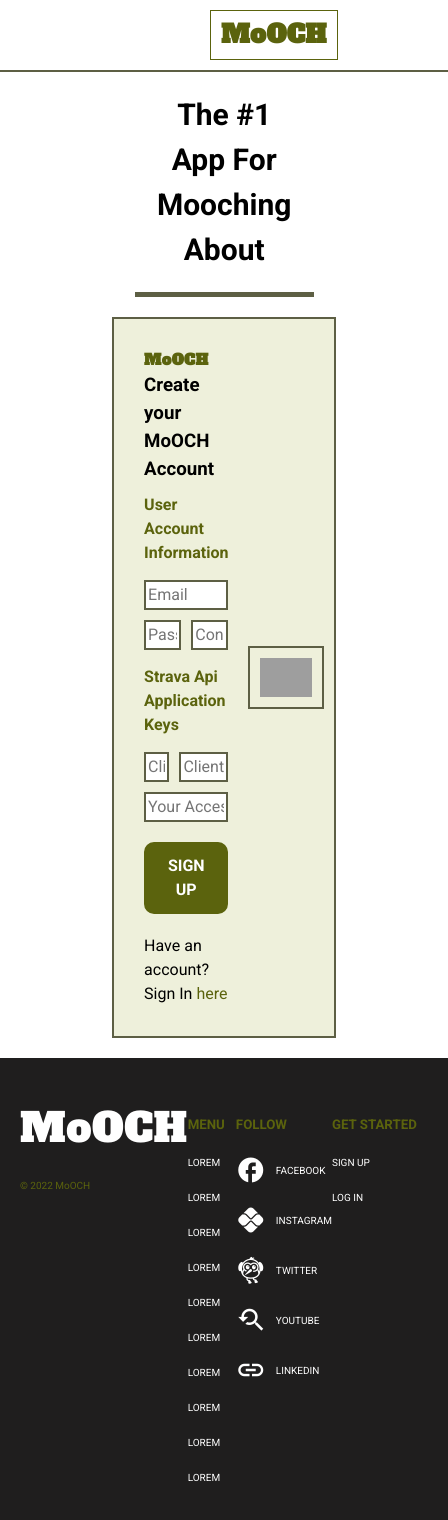
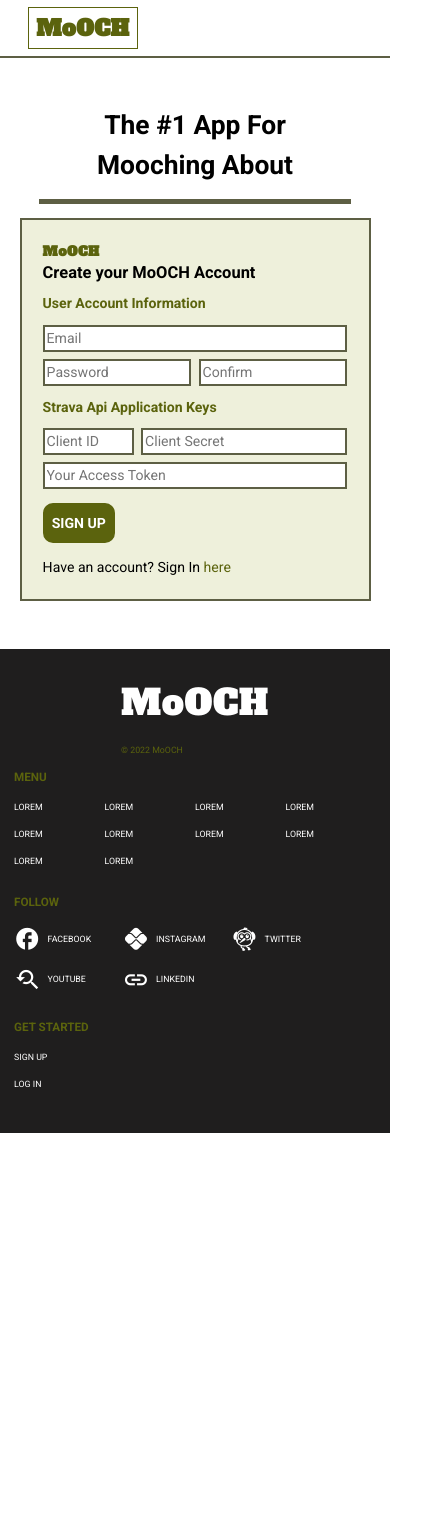
Before and after one commit to rwalsh221/mooch_fe_dev, a React (Create React App) app in the folder mooch_fe_dev/: page / in a window 390 px wide. Shown: the top 1520 px of the page, 448 px wide, since content can reach past the window. After the commit the page ends 1133 px from the top, so only its background shows below. Built offline with nearby package versions, Linux system fonts and the light colour scheme; no server answers; grey boxes are pictures that could not be loaded; a web font is replaced by a local one.

Commit message:
add responsivness to register page header and footer

```diff
--- a/mooch_fe_dev/src/components/Footer/Footer.module.css
+++ b/mooch_fe_dev/src/components/Footer/Footer.module.css
@@ -60,3 +60,22 @@
   font-size: 3rem;
   margin-right: var(--margin-100);
 }
+
+@media screen and (max-width: 412px) {
+  .footer_container {
+    grid-template-columns: 1fr;
+  }
+
+  .footer_list__social {
+    display: flex;
+    flex-wrap: wrap;
+  }
+
+  .footer_list__social li {
+    flex: 0 1 30%;
+  }
+
+  .footer_list__menu li {
+    flex: 0 1 25%;
+  }
+}
--- a/mooch_fe_dev/src/components/Header/Header.module.css
+++ b/mooch_fe_dev/src/components/Header/Header.module.css
@@ -11,3 +11,9 @@
   padding: calc(var(--padding-100) / 2) var(--padding-100);
   margin: 0 auto 0 calc(var(--margin-100) * 20);
 }
+
+@media screen and (max-width: 1080px) {
+  .heading {
+    margin: 0 auto 0 calc(var(--margin-300));
+  }
+}
--- a/mooch_fe_dev/src/index.css
+++ b/mooch_fe_dev/src/index.css
@@ -150,3 +150,13 @@ body {
   font-size: 2rem;
   font-weight: bold;
 }
+
+@media screen and (max-width: 412px) {
+  * {
+    /* border: 1px solid red; */
+  }
+
+  html {
+    font-size: 55%;
+  }
+}
--- a/mooch_fe_dev/src/layout/Dashboard/Dashboard.module.css
+++ b/mooch_fe_dev/src/layout/Dashboard/Dashboard.module.css
@@ -1,6 +1,7 @@
 .dashboard {
   background-color: var(--primary-color-green-200);
   padding: var(--padding-200) 0;
+  /* background-color: aqua; */
 }
 
 .dashboard_container {
--- a/mooch_fe_dev/src/layout/Register/Register.module.css
+++ b/mooch_fe_dev/src/layout/Register/Register.module.css
@@ -100,3 +100,29 @@ input[name='register-client-id'] {
   cursor: pointer;
   color: var(--primary-color-green);
 }
+
+@media screen and (max-width: 1080px) {
+  .register_form__container {
+    width: 90%;
+  }
+}
+
+@media screen and (max-width: 600px) {
+  .register_form__img {
+    display: none;
+  }
+}
+
+@media screen and (max-width: 412px) {
+  [data-wrapper='max-content-width'] {
+    max-width: 412px;
+  }
+
+  .register_secondary_heading {
+    width: 80%;
+  }
+
+  .register_main {
+    align-content: center;
+  }
+}
--- a/mooch_fe_dev/src/variable.css
+++ b/mooch_fe_dev/src/variable.css
@@ -38,4 +38,14 @@
   --padding-700: calc(var(--base-padding) * 7);
   --padding-800: calc(var(--base-padding) * 8);
   --padding-900: calc(var(--base-padding) * 9);
+
+  /* MEDIA QUERIES */
+  --ipad-landscape-1180: 1180px;
 }
+
+@media screen and (max-width: 412px) {
+  * {
+    --base-margin: 0.8rem;
+    --base-padding: 0.8rem;
+  }
+}
```
